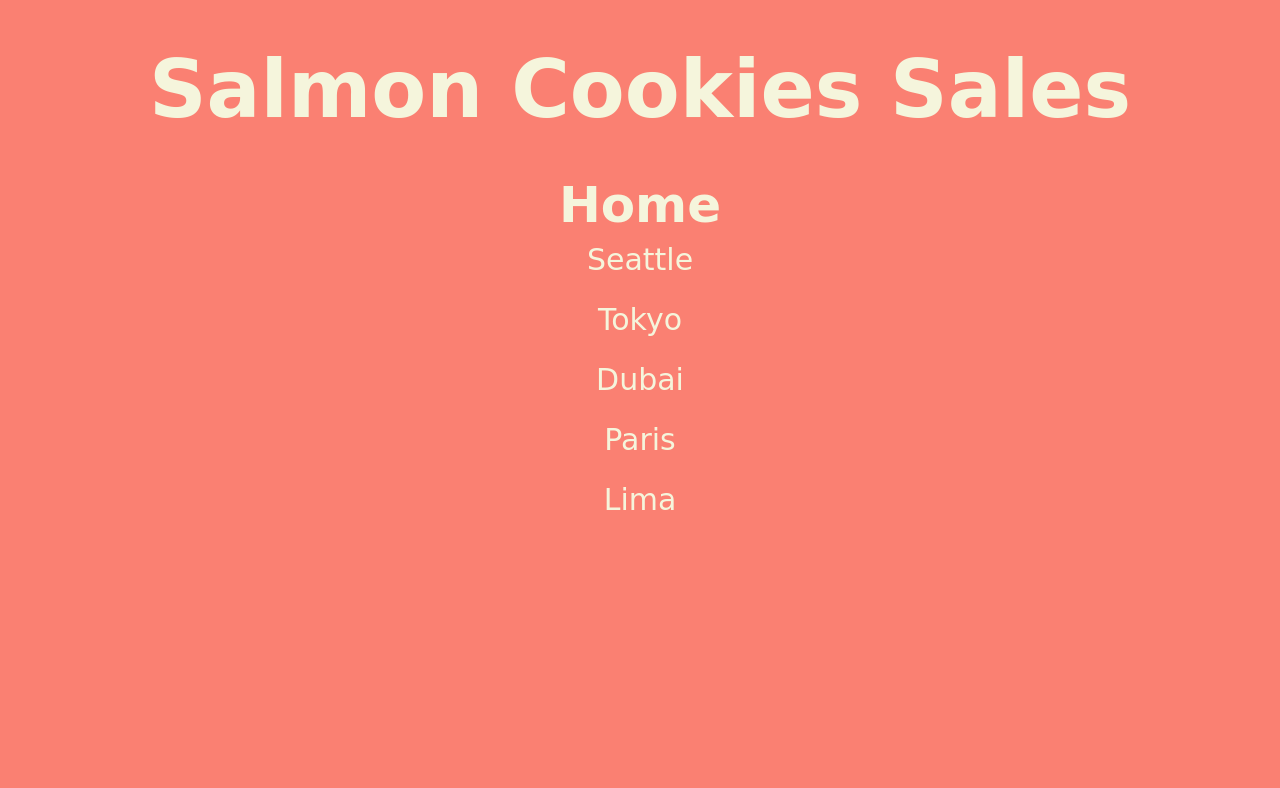
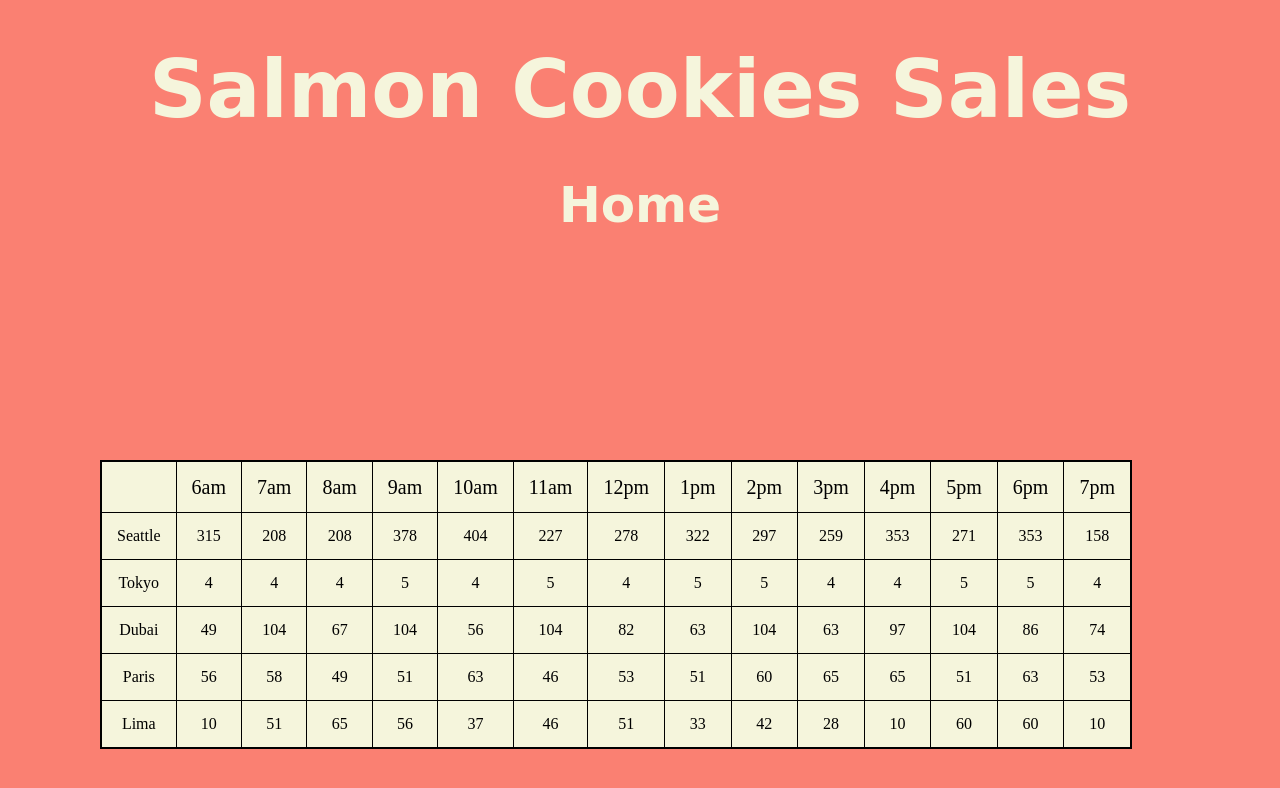
Before and after one commit to greasonek/cookie-stand, a plain HTML site: page sales.html in a window 1280 px wide. Drawn offline with Linux system fonts and the light colour scheme; a web font is replaced by a local one.

Commit message:
created a table for all data in sales

```diff
--- a/css/style.css
+++ b/css/style.css
@@ -99,6 +99,20 @@ h6 {
   text-align: center;
 }
 
+table {
+  border: 2px solid black;
+  background-color: beige;
+  table-layout: auto;
+  text-align: center;
+  margin: 100px;
+}
+th {
+  font-size: 20px;
+}
+th, td {
+  padding: 15px;
+  border: 1px solid black;
+}
 footer {
   color:beige;
   font-family: Cambria, Cochin, Georgia, Times, 'Times New Roman', serif;
--- a/js/app.js
+++ b/js/app.js
@@ -82,26 +82,95 @@ console.log(lima.custCount());
 console.log(lima.cookieCount());
 console.log(lima);
 
+let tableElem = document.createElement('table');
+sectionElem.appendChild(tableElem);
+
+let headerElem = document.createElement('thead');
+tableElem.appendChild(headerElem);
+
 StoreLocation.prototype.render = function(){
-  let articleElem = document.createElement('article');
-  sectionElem.appendChild(articleElem);
 
-  let h6Elem = document.createElement('h6');
-  h6Elem.textContent = this.StoreLocation;
-  articleElem.appendChild(h6Elem);
+  let cityRow = document.createElement('tr');
+  tableElem.appendChild(cityRow);
 
-  let ulElem = document.createElement('ul');
-  h6Elem.appendChild(ulElem);
+  let cityData = document.createElement('td');
+  cityData.textContent=this.name;
+  cityRow.appendChild(cityData);
+
+  // let articleElem = document.createElement('article');
+  // sectionElem.appendChild(articleElem);
+  // console.log(sectionElem);
+
+  // let h6Elem = document.createElement('h6');
+  // h6Elem.textContent = this.name;
+  // sectionElem.appendChild(h6Elem);
 
   for(let i = 0; i < hours.length; i++) {
-    let liElem = document.createElement('li');
-    liElem.textContent = `${hours[i]}: ${this.cookiePerHour[i]} cookies`;
-    ulElem.appendChild(liElem);
+    let trElem = document.createElement('td');
+    trElem.textContent = `${this.cookiePerHour[i]}`;
+    cityRow.appendChild(trElem);
   }
-  let liElem2 = document.createElement('li');
-  ulElem.appendChild(liElem2);
-  liElem2.textContent = `Total: ${this.total}`;
+
+  // let trHeaderElem = document.createElement('tr');
+  // headerElem.appendChild(trHeaderElem);
+
+  // for(let i = 0; i < hours.length; i++) {
+  //   const thElem = document.createElement('th');
+  //   thElem.textContent = hours[i];
+  //   trHeaderElem.appendChild(thElem);
+  // }
 };
+function headerRender() {
+  let trHeaderElem = document.createElement('tr');
+  headerElem.appendChild(trHeaderElem);
+
+  let blankCell = document.createElement('th');
+  blankCell.textContent=' ';
+  trHeaderElem.appendChild(blankCell);
+
+  for(let i = 0; i < hours.length; i++) {
+    const thElem = document.createElement('th');
+    thElem.textContent = hours[i];
+    trHeaderElem.appendChild(thElem);
+  }
+}
+headerRender();
+console.log(seattle.render());
+console.log(tokyo.render());
+console.log(dubai.render());
+console.log(paris.render());
+console.log(lima.render());
+
+
+
+//   sectionElem.appendChild(articleElem);
+//   let h6Elem = document.createElement('h6');
+//   h6Elem.textContent = this.name;
+//   articleElem.appendChild(h6Elem);
+
+//   let ulElem = document.createElement('ul');
+//   h6Elem.appendChild(ulElem);
+
+//   for(let i = 0; i < hours.length; i++) {
+//     let liElem = document.createElement('li');
+//     liElem.textContent = `${hours[i]}: ${this.cookiePerHour[i]} cookies`;
+//     ulElem.appendChild(liElem);
+//   }
+//   let liElem2 = document.createElement('li');
+//   ulElem.appendChild(liElem2);
+//   liElem2.textContent = `Total: ${this.total}`;
+// };
+
+// console.log(tokyo.render());
+
+// let tableElem = document.createElement('table');
+// articleElem.appendChild(tableElem);
+
+// let row1 = document.createElement('tr');
+// tableElem.appendChild(row1);
+// let th1Elem = document.createElement('th');
+// row1.appendChild(th1Elem);
+// th1Elem.textContent = 'Seattle';
 
 // StoreLocation.prototype.randomCookieCount = function() {
 //   this.cookiePerHour = this.randomCookieCount[i];
--- a/sales.html
+++ b/sales.html
@@ -25,7 +25,19 @@
   <header>Salmon Cookies Sales</header>
   <nav><a href="./index.html">Home</a></nav>
 
-  <section id="Seattle">
+
+  <section id="cookies-sales">
+  <table>
+    <thead>
+    <tr>
+      <!-- <th> -->
+        <h6></h6>
+      </th>
+    </tr>
+    </thead>
+    </table>
+  </section>
+  <!-- <section id="Seattle">
     <article>
       <h6>Seattle</h6>
       <ul id="seattleList">
@@ -50,8 +62,8 @@
   </section>
 
   <section id="Paris">
-    <article>
-      <h6>Paris</h6>
+    <article> -->
+      <!-- <h6>Paris</h6>
       <ul id="parisList">
       </ul>
     </article>
@@ -62,8 +74,8 @@
       <h6>Lima</h6>
       <ul id="limaList">
       </ul>
-    </article>
-  </section>
+    </article> -->
+  <!-- </section> -->
 
 </body>
 <script src="js/app.js"></script>
```
